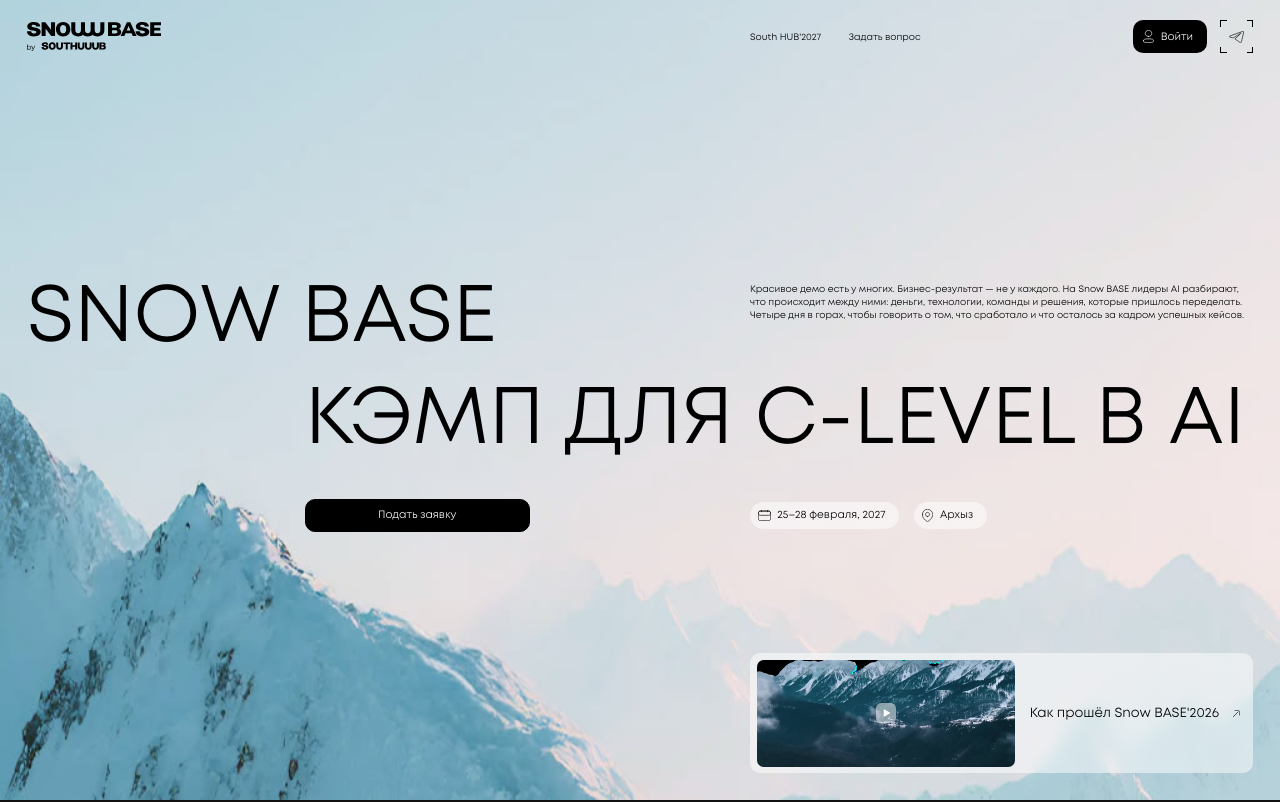
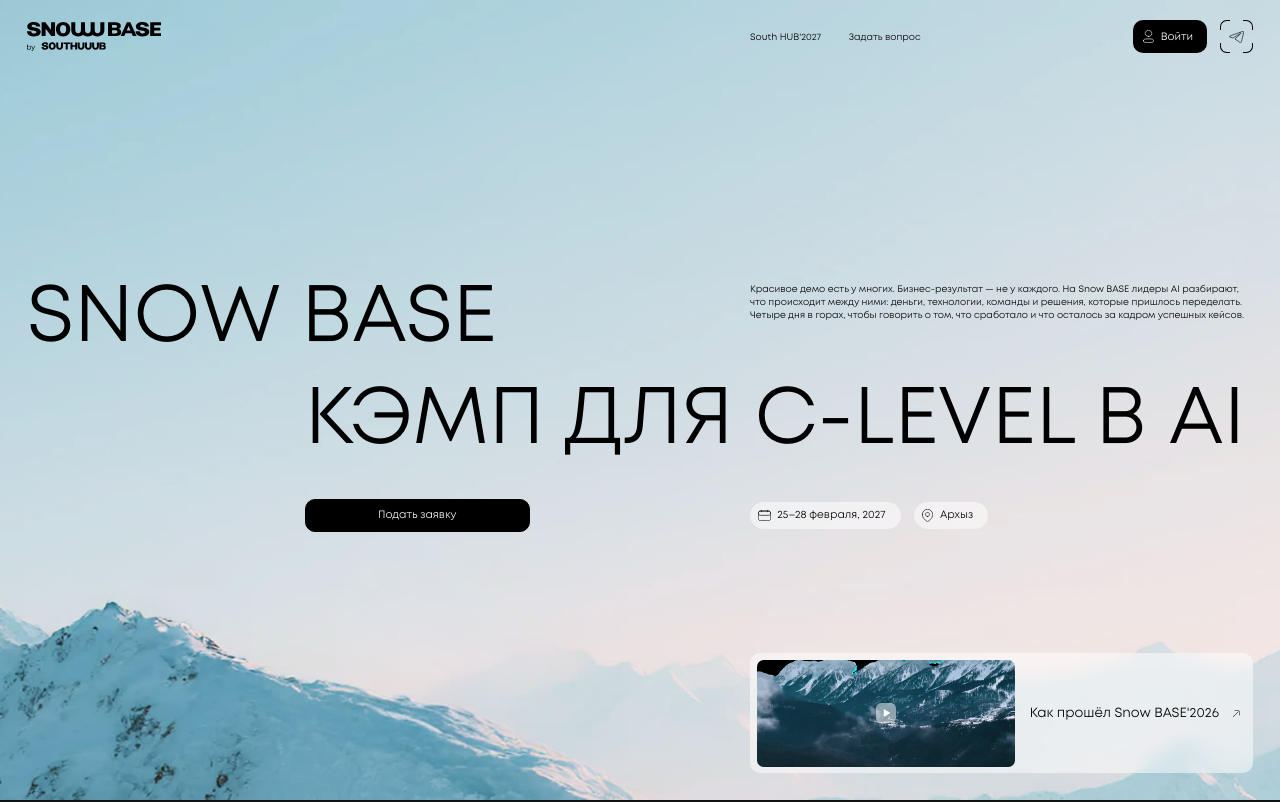
Before and after one commit to nazyrovruslan/snowbase2027, a Nuxt app: page / in a window 1280 px wide. Shown: the top 802 px of the page. Built offline with nearby package versions, Linux system fonts and the light colour scheme; grey boxes are pictures that could not be loaded.

Commit message:
Фото хиро без прыжка при смене, уголки и плашки точно по макету
Co-Authored-By: Claude Opus 5.5 <noreply@anthropic.com>

```diff
--- a/assets/css/main.css
+++ b/assets/css/main.css
@@ -19,12 +19,14 @@ a { color: inherit; text-decoration: none; }
 
 /* «уголки» вокруг кнопок Связаться / Telegram */
 .corners { position: relative; display: inline-flex; align-items: center; justify-content: center; }
-.corners > i { position: absolute; width: 10px; height: 10px; border: 0 solid currentColor; transition: all .25s ease; }
-.corners > i:nth-child(1) { top: 0; left: 0; border-top-width: 1px; border-left-width: 1px; }
-.corners > i:nth-child(2) { top: 0; right: 0; border-top-width: 1px; border-right-width: 1px; }
-.corners > i:nth-child(3) { bottom: 0; left: 0; border-bottom-width: 1px; border-left-width: 1px; }
-.corners > i:nth-child(4) { bottom: 0; right: 0; border-bottom-width: 1px; border-right-width: 1px; }
-.corners:hover > i { width: 50%; height: 50%; }
+/* плечи 15px со скруглением 10px, как в Figma */
+.corners > i { position: absolute; width: 15px; height: 15px; border: 0 solid currentColor; }
+.corners > i:nth-child(1) { top: 0; left: 0; border-top-width: 1px; border-left-width: 1px; border-top-left-radius: 10px; }
+.corners > i:nth-child(2) { top: 0; right: 0; border-top-width: 1px; border-right-width: 1px; border-top-right-radius: 10px; }
+.corners > i:nth-child(3) { bottom: 0; left: 0; border-bottom-width: 1px; border-left-width: 1px; border-bottom-left-radius: 10px; }
+.corners > i:nth-child(4) { bottom: 0; right: 0; border-bottom-width: 1px; border-right-width: 1px; border-bottom-right-radius: 10px; }
+.corners { transition: opacity .2s ease; }
+.corners:hover { opacity: .6; }
 
 /* кнопка с «скобками» как base-button_black на southhub.ru */
 .base-button {
--- a/components/MobHero.vue
+++ b/components/MobHero.vue
@@ -1,6 +1,6 @@
 <template>
   <section ref="hero" class="hero" :class="{ alt }">
-    <img class="abs photo" src="~/assets/mob/hero.jpg" alt="" />
+    <img class="abs photo" src="~/assets/sb/hero.jpg" alt="" />
     <img class="abs photo photo-alt" src="~/assets/sb/hero-hover.webp" alt="" />
 
     <img class="abs logo" src="~/assets/mob/logo.svg" alt="Snow BASE by South HUB" />
@@ -35,10 +35,10 @@
       target="_blank"
     >Подать заявку</a>
 
-    <div class="abs pill" style="left: 34px">
+    <div class="abs pill" style="left: 34px; width: 202px">
       <img src="~/assets/mob/calendar.svg" alt="" width="16" height="13" />25–28 февраля, 2027
     </div>
-    <div class="abs pill" style="left: 256px">
+    <div class="abs pill" style="left: 256px; width: 100px">
       <img src="~/assets/mob/pin.svg" alt="" width="13" height="16" />Aрхыз
     </div>
     </div>
@@ -57,7 +57,7 @@
     <!-- меню -->
     <Transition name="fade">
       <div v-if="menu" class="menu">
-        <img class="abs photo" src="~/assets/mob/hero.jpg" alt="" />
+        <img class="abs photo" src="~/assets/sb/hero.jpg" alt="" />
         <div class="abs menu-bg" />
         <img class="abs logo" src="~/assets/mob/logo.svg" alt="Snow BASE by South HUB" />
         <button class="abs close" aria-label="Закрыть меню" @click="menu = false">
@@ -107,9 +107,9 @@ watch(menu, (v) => { document.documentElement.style.overflow = v ? 'hidden' : ''
 .hero { position: relative; width: 390px; height: calc(100dvh / var(--km, 1)); min-height: 712px; overflow: hidden; }
 .mid { left: 0; top: calc((100% - 844px) * 0.25); width: 390px; height: 844px; pointer-events: none; }
 .mid > * { pointer-events: auto; }
-.photo { inset: 0; width: 100%; height: 100%; object-fit: cover; object-position: center bottom; transition: opacity .7s ease, transform 1.4s ease; }
-.photo-alt { object-fit: cover; opacity: 0; transform: scale(1.03); }
-.alt .photo-alt { opacity: 1; transform: scale(1); }
+.photo { inset: 0; width: 100%; height: 100%; object-fit: cover; object-position: 15% bottom; transition: opacity .7s ease; }
+.photo-alt { opacity: 0; }
+.alt .photo-alt { opacity: 1; }
 
 .logo { left: 16px; top: 60px; width: 171px; height: 37px; }
 .burger, .close { background: none; border: 0; padding: 0; cursor: pointer; }
--- a/components/SbHero.vue
+++ b/components/SbHero.vue
@@ -47,10 +47,10 @@
       @blur="alt = false"
     >Подать заявку</a>
 
-    <div class="abs pill" style="left: 1125px">
+    <div class="abs pill" style="left: 1125px; width: 226px">
       <img src="~/assets/sb/calendar.svg" alt="" width="19" height="16" />25–28 февраля, 2027
     </div>
-    <div class="abs pill" style="left: 1371px">
+    <div class="abs pill" style="left: 1371px; width: 111px">
       <img src="~/assets/sb/pin.svg" alt="" width="17" height="20" />Aрхыз
     </div>
     </div>
@@ -79,9 +79,9 @@ useAutoplayWhenVisible(preview)
 .hero { position: relative; width: 1920px; height: calc(100dvh / var(--k, 1)); min-height: 860px; overflow: hidden; }
 .mid { left: 0; top: calc((100% - 996px) * 0.5); width: 1920px; height: 996px; pointer-events: none; }
 .mid > * { pointer-events: auto; }
-.photo { inset: 0; width: 100%; height: 100%; object-fit: cover; object-position: center bottom; transition: opacity .7s ease, transform 1.4s ease; }
-.photo-alt { object-fit: cover; opacity: 0; transform: scale(1.03); }
-.alt .photo-alt { opacity: 1; transform: scale(1); }
+.photo { inset: 0; width: 100%; height: 100%; object-fit: cover; object-position: center bottom; transition: opacity .7s ease; }
+.photo-alt { opacity: 0; }
+.alt .photo-alt { opacity: 1; }
 
 .logo { left: 40px; top: 33px; width: 202px; height: 44px; }
 .menu { top: 46px; font-size: 14px; }
```
Also changed, not shown: assets/mob/hero.jpg (deleted), assets/sb/hero.jpg.
